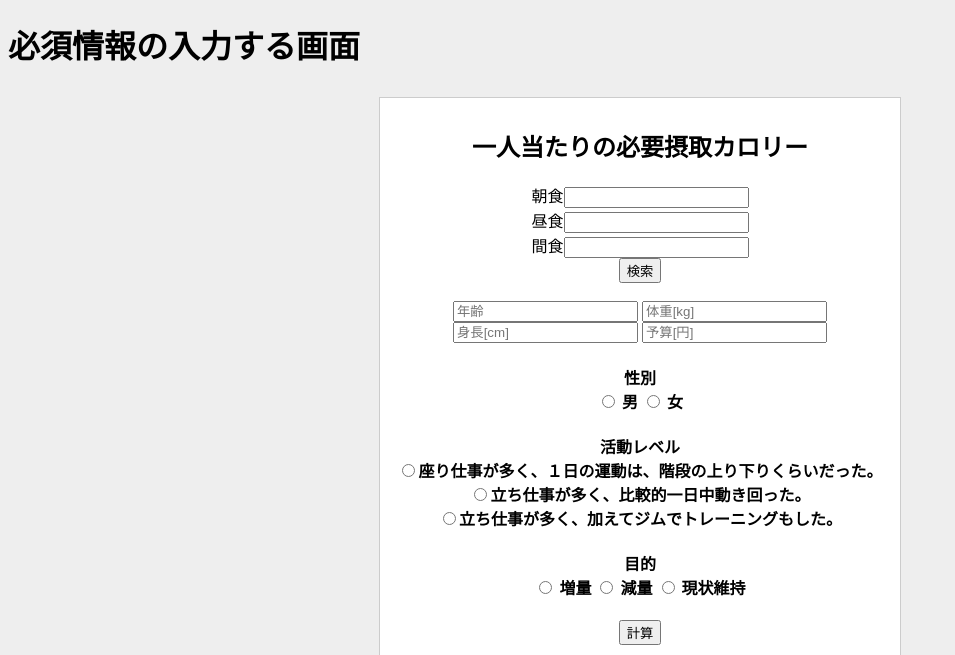
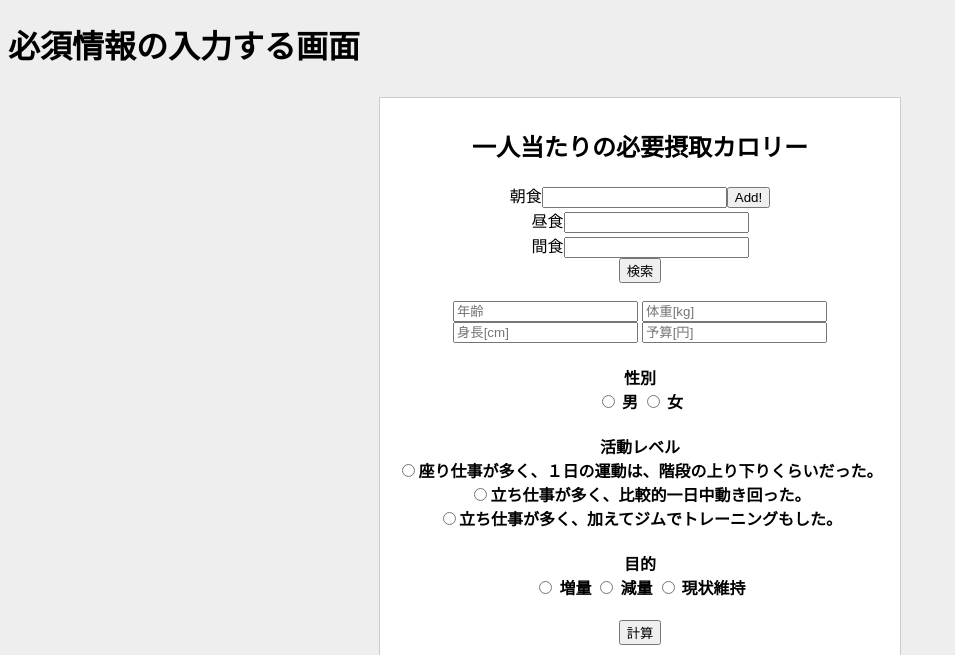
Before and after one commit to kento13410/frozen-recommendation, a Flask app: page / in a window 1280 px wide. Shown: the top 655 px of the page, without its empty margins (0-955 px from the left). Run offline with Flask 2, Linux system fonts and the light colour scheme; some libraries are stand-ins or nearby versions.

Commit message:
Thu, Sep 8, 2022, 6:25 AM +00:00

```diff
--- a/templates/input_tester.html
+++ b/templates/input_tester.html
@@ -25,7 +25,7 @@
         <div class="grid1">
             <h2>一人当たりの必要摂取カロリー</h2>
             <form action="/search_item" method="POST">
-                朝食<input type="text" name="breakfast" id="breakfast"><br>
+                朝食<input type="text" name="breakfast" id="breakfast"><button id="add">Add!</button><br>
                 昼食<input type="text" name="lunch" id="lunch"><br>
                 間食<input type="text" name="snack" id="snack"><br>
                 <input type="submit" value="検索">
```
